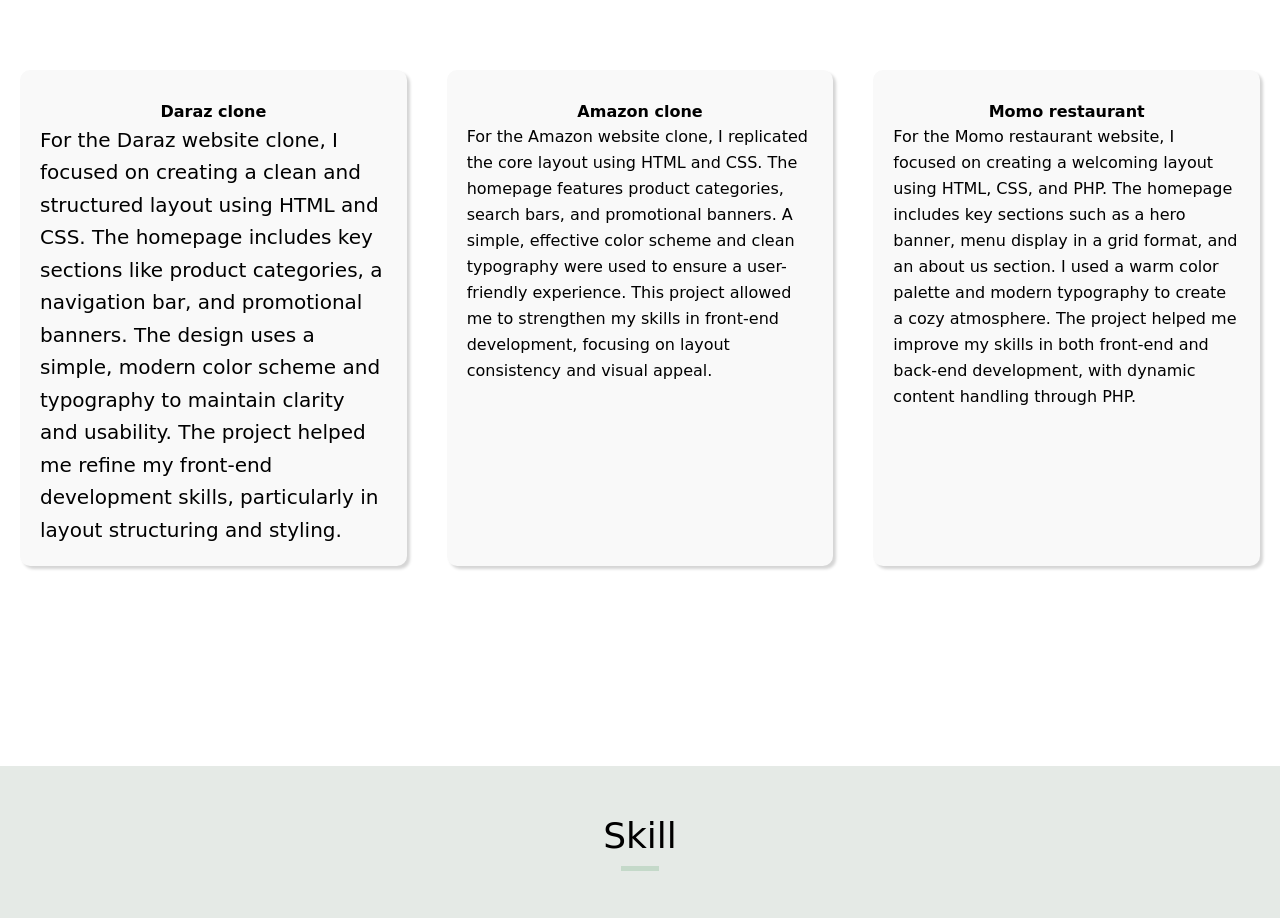
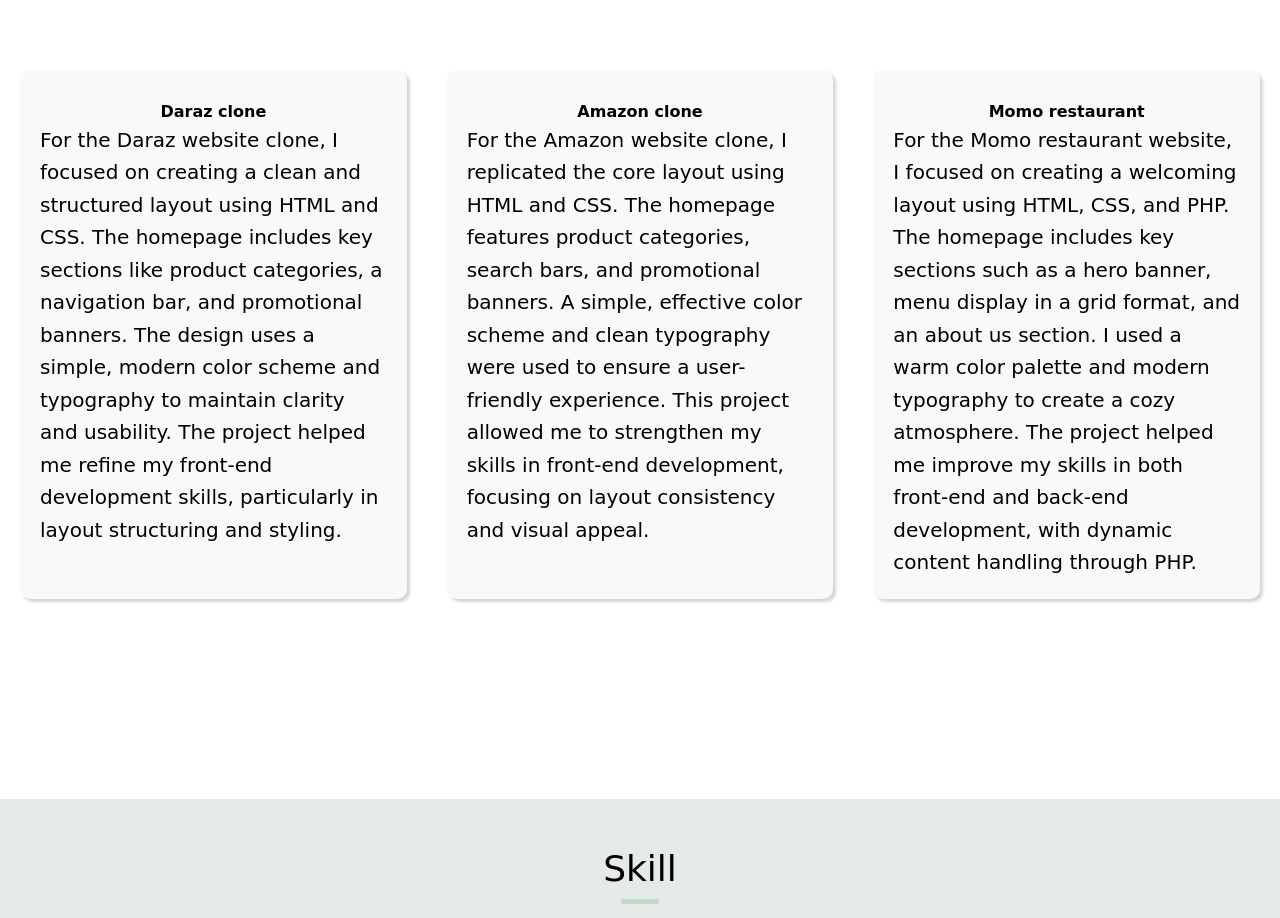
Before and after one commit to Magar-Gaurav/portfolio, a website: page index.html in a window 1280 px wide. Shown: the part 2480-3398 px from the top of the page. Drawn offline with nearby package versions, Linux system fonts and the light colour scheme.

Commit message:
Update index.html

```diff
--- a/index.html
+++ b/index.html
@@ -110,12 +110,12 @@
                     </div>
                     <div class=" w-fit mx-auto pro bg-[#f9f9f9] hover:bg-[#dbd5d5] p-[20px]">
                         <h3 class="text-center mt-[10px]"><b>Amazon clone</b></h3>
-                        <p class="leading-relaxed">For the Amazon website clone, I replicated the core layout using HTML and CSS. The homepage features product categories, search bars, and promotional banners. A simple, effective color scheme and clean typography were used to ensure a user-friendly experience. This project allowed me to strengthen my skills in front-end development, focusing on layout consistency and visual appeal.
+                        <p class="leading-relaxed text-xl">For the Amazon website clone, I replicated the core layout using HTML and CSS. The homepage features product categories, search bars, and promotional banners. A simple, effective color scheme and clean typography were used to ensure a user-friendly experience. This project allowed me to strengthen my skills in front-end development, focusing on layout consistency and visual appeal.
                         </p>
                     </div>
                     <div class=" w-fit mx-auto pro bg-[#f9f9f9] hover:bg-[#dbd5d5] p-[20px]">
                         <h3 class="text-center mt-[10px]"><b>Momo restaurant</b></h3>
-                        <p class="leading-relaxed">For the Momo restaurant website, I focused on creating a welcoming layout using HTML, CSS, and PHP. The homepage includes key sections such as a hero banner, menu display in a grid format, and an about us section. I used a warm color palette and modern typography to create a cozy atmosphere. The project helped me improve my skills in both front-end and back-end development, with dynamic content handling through PHP.</p>
+                        <p class="leading-relaxed text-xl">For the Momo restaurant website, I focused on creating a welcoming layout using HTML, CSS, and PHP. The homepage includes key sections such as a hero banner, menu display in a grid format, and an about us section. I used a warm color palette and modern typography to create a cozy atmosphere. The project helped me improve my skills in both front-end and back-end development, with dynamic content handling through PHP.</p>
                     </div>
                 </div>
             </section>
```
